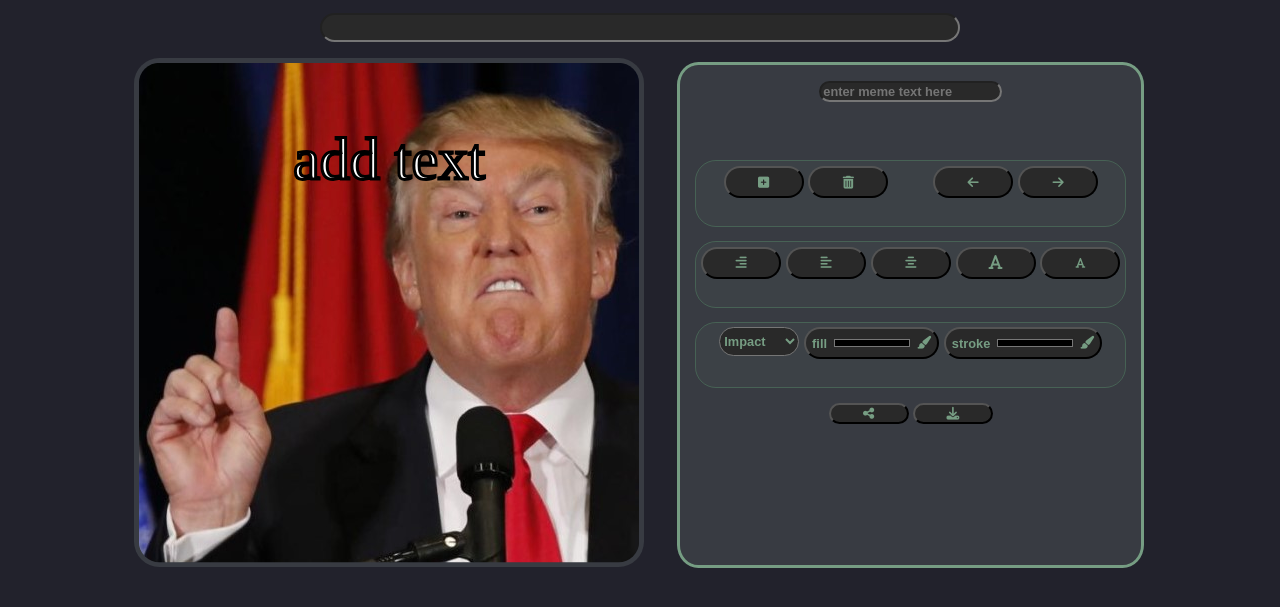
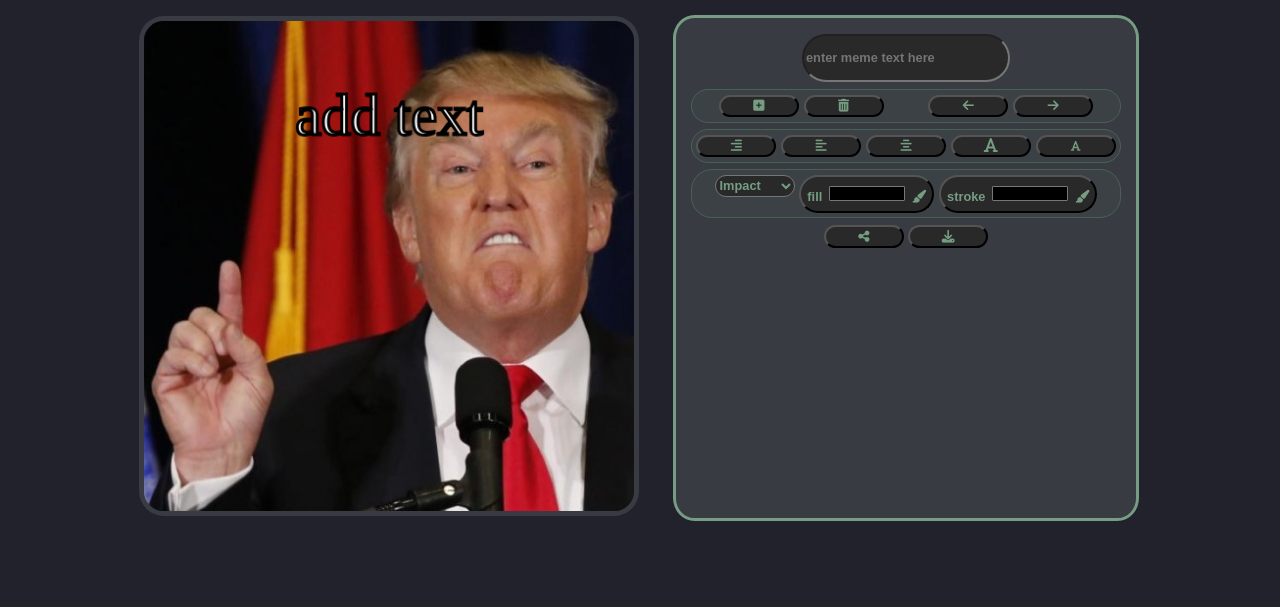
Before and after one commit to TsurDrori/Meme_Generator, a plain HTML site: page index.html in a window 1280 px wide. Both pictures are taken after a click on the picture 163 px from the left and 254 px from the top of the page. Shown: the part 73-680 px from the top of the page. Drawn offline with Linux system fonts and the light colour scheme.

Commit message:
Add files via upload

```diff
--- a/css/style.css
+++ b/css/style.css
@@ -127,6 +127,8 @@ input.search-tags {
     /* margin: 1rem; */
     padding: 0.3rem;
     border-radius: 5%;
+    max-width: 500px;
+    height: 230px;
 
 }
 .editor-toolbar-container{
@@ -134,8 +136,8 @@ input.search-tags {
     outline: #769D83 solid 0.2rem;
     margin: 0.5rem;
     padding: 0.3rem;
-    height: 240px;
-    min-width:500px;
+    height: 220px;
+    min-width:400px;
     background-color: rgb(56, 59, 66);
     border-radius: 30px;
     display: grid;
@@ -148,13 +150,18 @@ input.search-tags {
 input.text-input, button.btn, div.font-family-selector-container select, input{
     min-height: 1rem;
     max-height: 2rem;
-    min-width: 5rem;
-    font-size: 0.8rem;
+    min-width: 3rem;
+    font-size: 0.7rem;
     background-color: #292929;
     color: #769D83;
     font-weight: bold;
     font-family: sans-serif;
     border-radius: 50px;
+}
+
+div.textinput, input.text-input{
+    min-height: 1.4rem;
+    min-width: 18rem;
 }
 
 
@@ -212,7 +219,7 @@ div.btn-container{
     gap: 0.3rem;
 }
 
-@media (min-width: 850px) {
+@media (min-width: 868px) {
     .editor-container{
         flex-direction: row;
         justify-content: center;
@@ -226,7 +233,8 @@ div.btn-container{
         padding: 0.3rem;
         margin: 1rem;
         border-radius: 5%;
-
+        width: 500px;
+        height: 500px;
     }
     .editor-toolbar-container{
         margin: 1.3rem;
@@ -234,10 +242,9 @@ div.btn-container{
         height: 500px;
         min-width:250px;
         border-radius: 4%;
-        display: grid;
-        gap: 1rem;
-        grid-template-columns: repeat(1, 1fr);
-        grid-template-rows: repeat(6, 1fr);
+        display: flex;
+        flex-direction: column;
+        align-items: center;
     }
     .images-gallery-container{
         background-color: rgb(56, 59, 66);
@@ -253,4 +260,23 @@ div.btn-container{
     a.about-nav{
         display: flex;
     }
+
+    input.text-input, button.btn, div.font-family-selector-container select, input{
+        min-height: 1.4rem;
+        max-height: 2.5rem;
+        min-width: 5rem;
+        font-size: 0.8rem;
+        background-color: #292929;
+        color: #769D83;
+        font-weight: bold;
+        font-family: sans-serif;
+        border-radius: 50px;
+    }
+    div.textinput, input.text-input{
+        /* display: flex; */
+        min-height: 3rem;
+        min-width: 13rem;
+        max-width: 25rem;
+        width: auto;
+    }
 }
--- a/index.html
+++ b/index.html
@@ -63,7 +63,7 @@
 
 
             <!-- TEXT INPUT -->
-            <div>
+            <div calss="textinput">
                 <!-- <label for="meme-text">Meme Text</label> -->
                 <input class="text-input" type="text" name="txt" placeholder="enter meme text here"
                     oninput="onValueChange(this)">
@@ -130,8 +130,10 @@
                         class="fa fa-paint-brush"></i></button>
             </div>
             <div>
-                <button class="btn"><i class="fa fa-share-alt"></i></button>
-                <button class="btn"><i class="fa fa-download"></i></button>
+                <button class="btn" onclick="uploadImg()"><i class="fa fa-share-alt"></i></button>
+
+               <a href="#" onclick="downloadImg(this)" download="my-img.jpg"> <button class="btn" ><i class="fa fa-download"></i></button></a>
+
             </div>
         </div>
     </div>
@@ -140,8 +142,8 @@
 
 
     <!-- SCRIPTS -->
-
     <script src="js/meme-service.js"></script>
+    <script src="js/upload-service.js"></script>
     <script src="js\meme-controller.js"></script>
     <script src="js/Canvas-service.js"></script>
 
--- a/js/Canvas-service.js
+++ b/js/Canvas-service.js
@@ -4,7 +4,7 @@ function drawImageToCanvas(gMeme) {
     var img = new Image();
     img.src = gMeme.imgId;
     img.onload = () => {
-        gCtx.drawImage(img, 0, 0, gCanvas.width, gCanvas.height);
+        gCtx.drawImage(img, 0, 0, gElCanvas.width, gElCanvas.height);
         for (var i = 0; i < gMeme.lines.length; i++) {
             var currPosY;
             if (gMeme.lines.length === 1) {
@@ -44,8 +44,8 @@ function drawTextToCanvas(Meme, currPosY) {
     // console.log("Meme.stroke ", Meme.stroke);
     gCtx.fillStyle = Meme.color;
     // console.log("Meme.color: ", Meme.color);
-    gCtx.fillText(Meme.txt, gCanvas.width / 2, currPosY);
+    gCtx.fillText(Meme.txt, gElCanvas.width / 2, currPosY);
     // console.log("gCtx.fillText: ", gCtx.fillText);
-    gCtx.strokeText(Meme.txt, gCanvas.width / 2, currPosY);
+    gCtx.strokeText(Meme.txt, gElCanvas.width / 2, currPosY);
 
 }
--- a/js/meme-controller.js
+++ b/js/meme-controller.js
@@ -1,11 +1,7 @@
-// changing index - button changing indx value. (how can I indicate to the user which line he is controling? maybe changing the placeholder value?)
-// controlling line position on canvas - in the txt render a paramter of index will be checked, giving it the relevant position.
 
-
-// TODO : check if there is a way to show text cursor on the canvas --------------
 function init() {
-    gCanvas = document.querySelector('#my-canvas');
-    gCtx = gCanvas.getContext('2d');
+    gElCanvas = document.querySelector('#my-canvas');
+    gCtx = gElCanvas.getContext('2d');
     createImagesArray()
     renderGallery()
 }
@@ -24,9 +20,10 @@ function renderGallery() {
 function toggleScreens() {
     document.querySelector('.editor-container').classList.toggle('hidden')
     document.querySelector('.gallery-container').classList.toggle('hidden')
+    var a = document.querySelector('.tags-search-container').classList.toggle('hidden')
     // document.querySelector('.gallery-nav').classList.toggle('active')
     // document.querySelector('.memes-nav').classList.toggle('active')
-    console.log('toggeling')
+    console.log('toggeling: ')
 
     // const about = document.querySelector('.editor-container')
 }
--- a/js/meme-service.js
+++ b/js/meme-service.js
@@ -1,4 +1,4 @@
-let gCanvas;
+let gElCanvas;
 let gCtx;
 let gImgs = [];
 let gLineIdx = 0;
@@ -84,20 +84,3 @@ function createImagesArray() {
 // suggested model for keyword cloud search model
 // var gKeywordSearchCountMap = {'funny': 12,'cat': 16, 'baby': 2}
 // add to image object: { keywords: ['funny', 'cat']}
-
-
-
-
-
-
-// function saveAndRestoreExample() {
-//     gCtx.font = '50px Arial';
-//     gCtx.strokeStyle = 'green';
-//     gCtx.strokeText('Saving the context', 10, 50);
-//     gCtx.save();
-//     gCtx.font = '30px Arial';
-//     gCtx.strokeStyle = 'black';
-//     gCtx.strokeText('Switching to something else', 10, 100);
-//     gCtx.restore();
-//     gCtx.strokeText('Back to previous context', 10, 150);
-// }
--- /dev/null
+++ b/js/upload-service.js
@@ -0,0 +1,39 @@
+//  -------------------- download ----------------------
+function downloadImg(elLink) {
+    var imgContent = gElCanvas.toDataURL('image/jpeg')
+    elLink.href = imgContent
+}
+
+//  -------------------- SHARE ----------------------
+function uploadImg() {
+    console.log('uploading')
+//     const imgDataUrl = gElCanvas.toDataURL("image/jpeg");
+
+
+//     // A function to be called if request succeeds
+//     function onSuccess(uploadedImgUrl) {
+//         const encodedUploadedImgUrl = encodeURIComponent(uploadedImgUrl)
+//         document.querySelector('.user-msg').innerText = `Your photo is available here: ${uploadedImgUrl}`
+
+//         document.querySelector('.share-container').innerHTML = `
+//         <a class="btn" href="https://www.facebook.com/sharer/sharer.php?u=${encodedUploadedImgUrl}&t=${encodedUploadedImgUrl}" title="Share on Facebook" target="_blank" onclick="window.open('https://www.facebook.com/sharer/sharer.php?u=${uploadedImgUrl}&t=${uploadedImgUrl}'); return false;">
+//            Share
+//         </a>`
+//     }
+
+//     const formData = new FormData();
+//     formData.append('img', imgDataUrl)
+
+//     fetch('//ca-upload.com/here/upload.php', {
+//         method: 'POST',
+//         body: formData
+//     })
+//         .then(res => res.text())
+//         .then((url) => {
+//             console.log('Got back live url:', url);
+//             onSuccess(url)
+//         })
+//         .catch((err) => {
+//             console.error(err)
+//         })
+}
```
Also changed, not shown: LOGO/LOGO.png (added).
